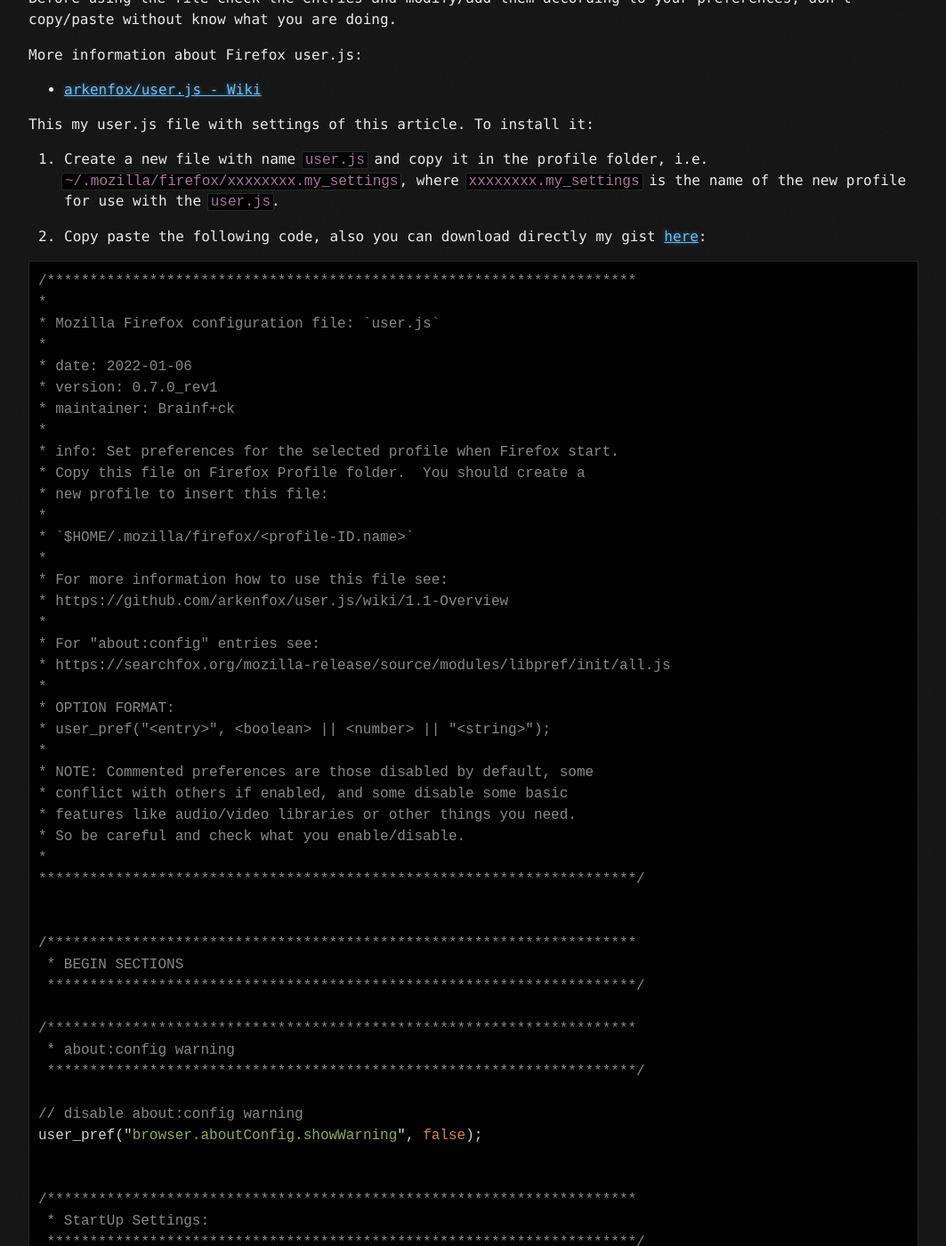
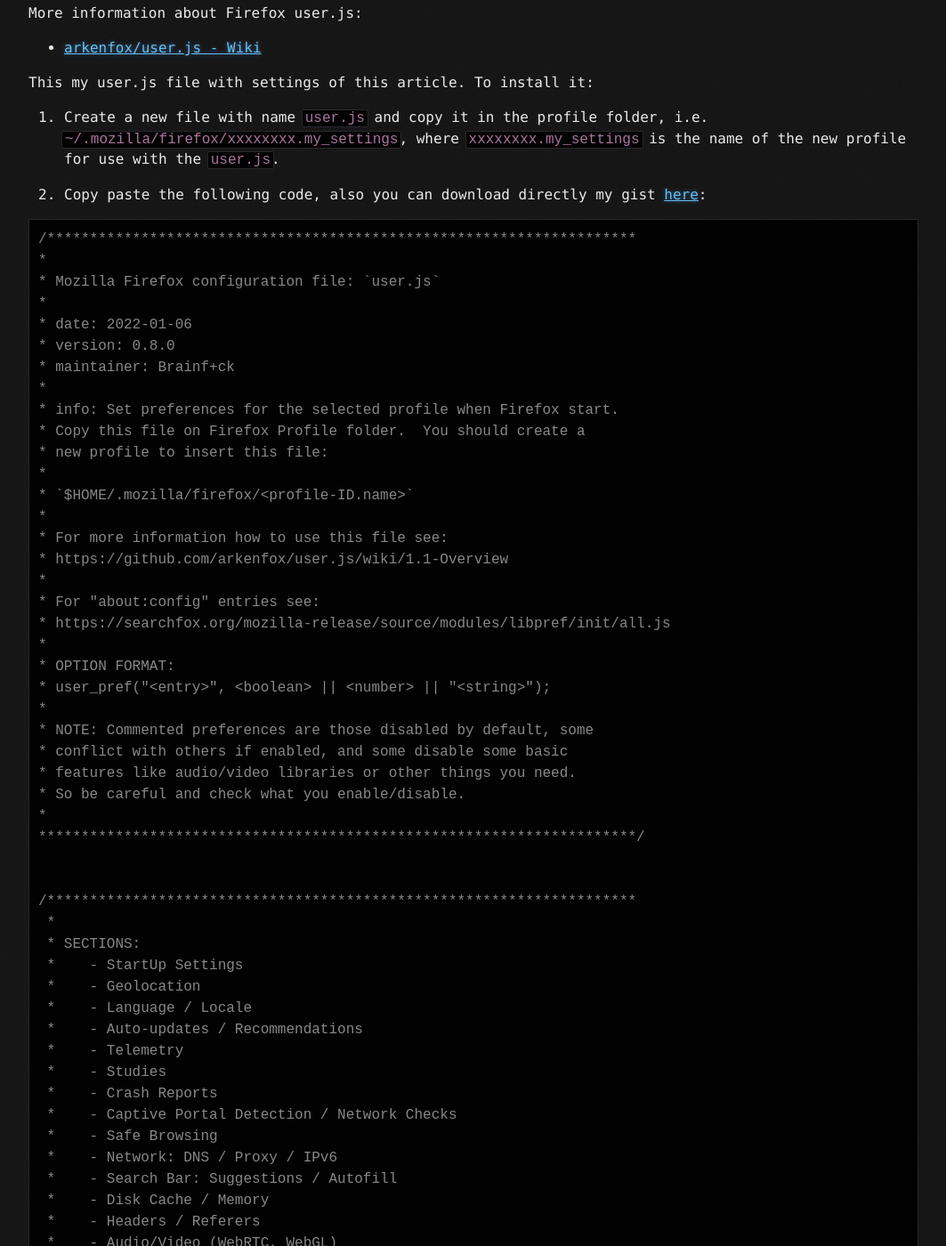
Before and after one commit to brainfucksec/brainfucksec.github.io, a Jekyll site: the page built from _posts/2022-01-06-hardening-firefox-2022.md, in a window 1280 px wide and 1400 px high, scrolled down 8917 px. Shown: the whole window at 89% size, without its empty margins (108-1171 px from the left). Built offline with Jekyll 4.4.1, drawn with Linux system fonts in a browser that asks for light colours; some of the changed text lies outside the part shown.

Commit message:
Update post: 2022-01-06-hardening-firefox-2022.md

```diff
--- a/_posts/2022-01-06-hardening-firefox-2022.md
+++ b/_posts/2022-01-06-hardening-firefox-2022.md
@@ -77,13 +77,11 @@
 
 Note: The parameters are indicated with the format `option = value` for the sake of clarity, see [user.js](#userjs) section for the JavaScript code.
 
-### about:config warning
+### StartUp Settings
 
 * Disable about:config warning:
 
     `browser.aboutConfig.showWarning = false`
-
-### StartUp Settings
 
 * Set startup home page:
     * 0=blank
@@ -425,7 +423,7 @@
 * Mozilla Firefox configuration file: `user.js`
 *
 * date: 2022-01-06
-* version: 0.7.0_rev1
+* version: 0.8.0
 * maintainer: Brainf+ck
 *
 * info: Set preferences for the selected profile when Firefox start.
@@ -452,20 +450,37 @@
 
 
 /*********************************************************************
- * BEGIN SECTIONS
+ *
+ * SECTIONS:
+ *    - StartUp Settings
+ *    - Geolocation
+ *    - Language / Locale
+ *    - Auto-updates / Recommendations
+ *    - Telemetry
+ *    - Studies
+ *    - Crash Reports
+ *    - Captive Portal Detection / Network Checks
+ *    - Safe Browsing
+ *    - Network: DNS / Proxy / IPv6
+ *    - Search Bar: Suggestions / Autofill
+ *    - Disk Cache / Memory
+ *    - Headers / Referers
+ *    - Audio/Video (WebRTC, WebGL)
+ *    - Downloads
+ *    - Cookies
+ *    - Shutdown Settings
+ *    - HTTPS
+ *    - Fingerprinting
+ *
  *********************************************************************/
-
-/*********************************************************************
- * about:config warning
- *********************************************************************/
-
-// disable about:config warning
-user_pref("browser.aboutConfig.showWarning", false);
 
 
 /*********************************************************************
  * StartUp Settings:
  *********************************************************************/
+
+// disable about:config warning
+user_pref("browser.aboutConfig.showWarning", false);
 
 // disable check if Firefox is your default browser
 //user_pref("browser.shell.checkDefaultBrowser", false);
@@ -601,7 +616,7 @@
 
 
 /*********************************************************************
- * Network (DNS / Proxy / IPv6):
+ * Network: DNS / Proxy / IPv6:
  *********************************************************************/
 
 // disable link prefetching
@@ -624,7 +639,7 @@
 
 
 /*********************************************************************
- * Search Bar: Suggestions / Autofill:
+ * Search Bar: Suggestions / Autofill
  *********************************************************************/
 
 // display all parts of the url in the bar
@@ -763,12 +778,11 @@
 /*
  * RFP (Resist Fingerptinting):
  *
- *
  * can cause some website breakage: mainly canvas, use a site
  * exception via the urlbar.
  *
  * RFP also has a few side effects: mainly timezone is UTC0, and
- *  websites will prefer light theme.
+ * websites will prefer light theme.
  * [1] https://bugzilla.mozilla.org/418986
  *
  * See: https://support.mozilla.org/en-US/kb/firefox-protection-against-fingerprinting
```
Also changed, not shown: other parts of _posts/2022-01-06-hardening-firefox-2022.md (+3 -3 lines).
